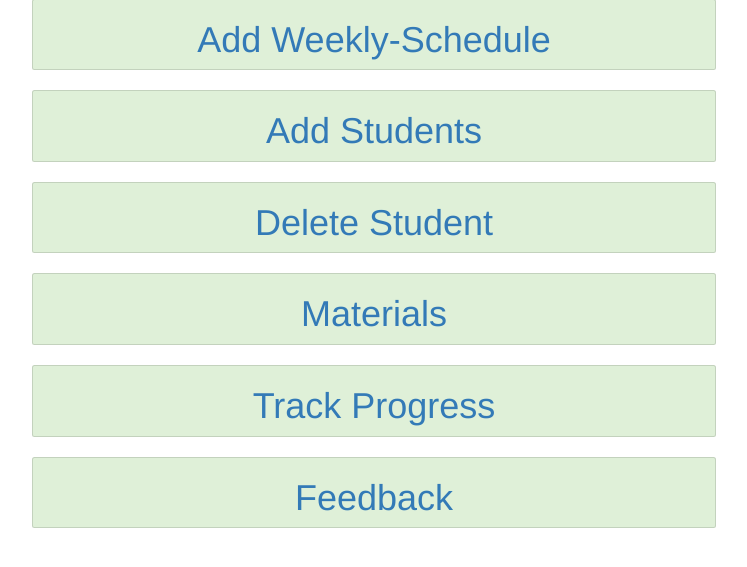
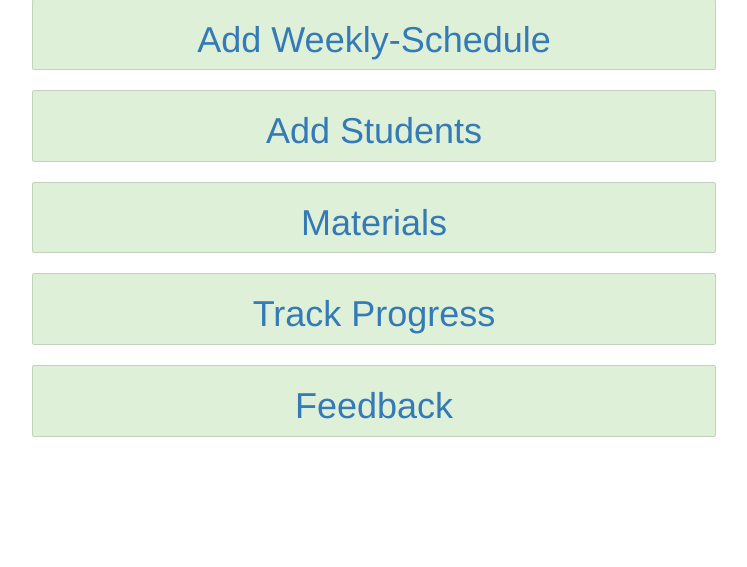
Before and after one commit to IndiaCFG2/team-5, a Django app: page /teacher/dashboard in a window 1280 px wide. Shown: the part 183-750 px from the top of the page, without its empty margins (281-1028 px from the left). Run offline with Django 3.2, Linux system fonts and the light colour scheme; some libraries are stand-ins or nearby versions.

Commit message:
changes to dashboard.html

```diff
--- a/LAHI/teachers/templates/teachers/dashboard.html
+++ b/LAHI/teachers/templates/teachers/dashboard.html
@@ -12,10 +12,6 @@
   <br>
   <div class="card bg-success text-white">
     <a href="{% url 'teachers:create_student' %}"><div class="card-body"><center><h1>Add Students</h1></center></div></a>
-  </div>
-  <br>
-  <div class="card bg-success text-white">
-    <a href="{% url 'teachers:delete_student' %}"><div class="card-body"><center><h1>Delete Student</h1></center></div></a>
   </div>
   <br>
   <div class="card bg-success text-white">
```
Also changed, not shown: LAHI/db.sqlite3.
